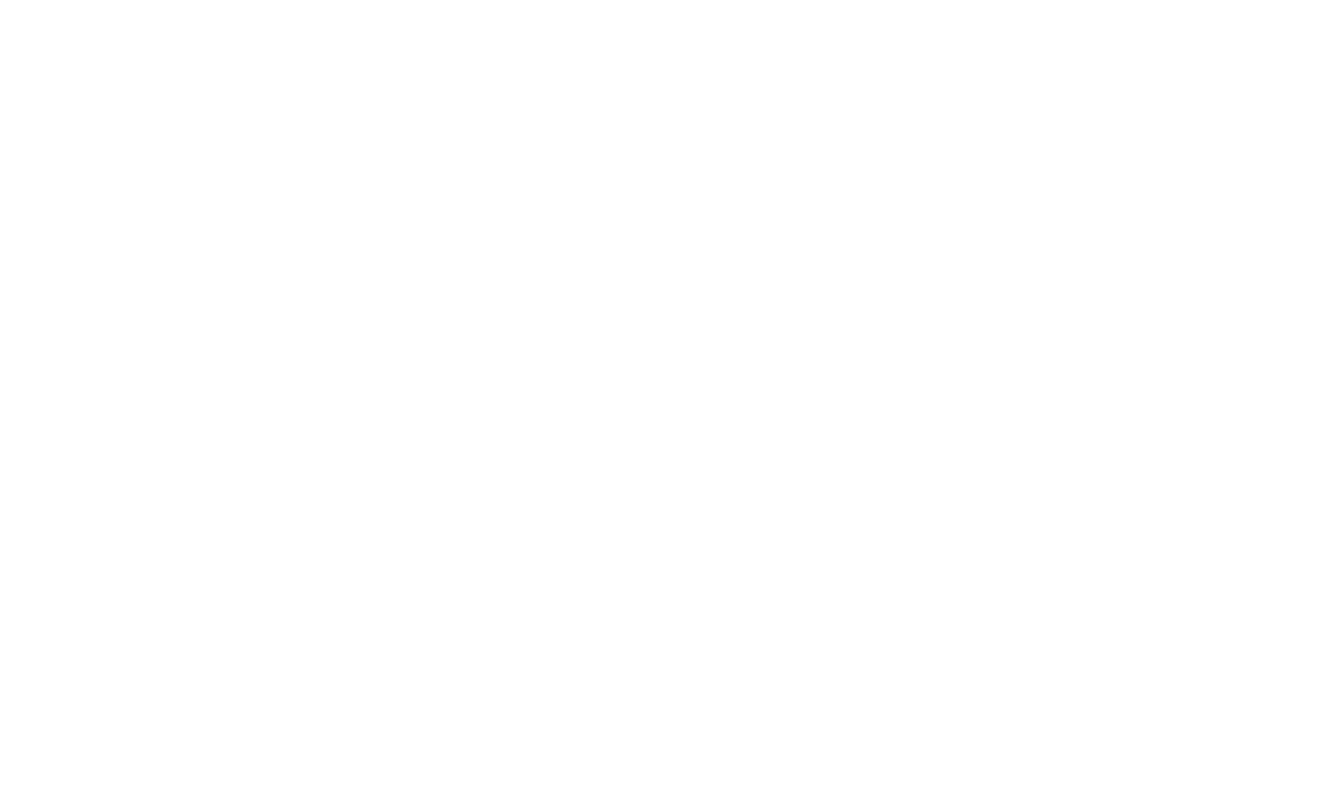
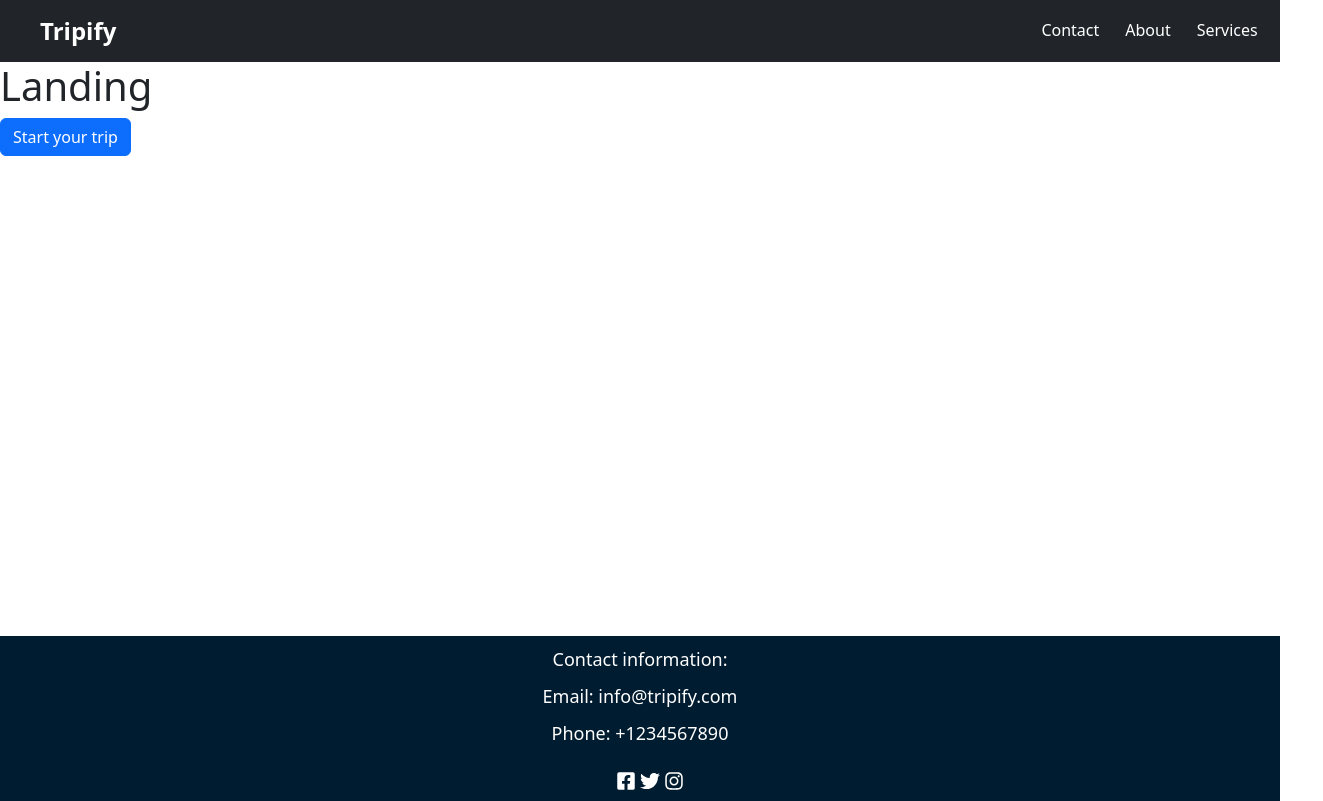
Before and after one commit to Jaskaran762/mirror_backend_group9, a React (Create React App) app in the folder Frontend/: page /landing in a window 1280 px wide. Before the commit this address had no page. Shown: the whole page, 1323 px wide, since content can reach past the window. Built offline with nearby package versions, Linux system fonts and the light colour scheme.

Commit message:
Landing page base structure

```diff
--- a/Frontend/package.json
+++ b/Frontend/package.json
@@ -11,7 +11,9 @@
     "axios": "^1.4.0",
     "babel-preset-react-app": "^10.0.1",
     "bootstrap": "^5.3.0",
+    "moment": "^2.29.4",
     "react": "18.2.0",
+    "react-big-calendar": "^1.8.1",
     "react-bootstrap": "^2.8.0",
     "react-datepicker": "^4.16.0",
     "react-dom": "18.2.0",
--- a/Frontend/src/App.js
+++ b/Frontend/src/App.js
@@ -1,38 +1,79 @@
 import "./App.css";
-import { BrowserRouter, Route, Routes } from "react-router-dom";
+
+import { BrowserRouter as Router, Route, Routes } from "react-router-dom";
+
 import Login from "./components/authentication/Login";
+
 import Home from "./components/Home";
+
 import Signup from "./components/authentication/Signup";
+
 import Error from "./components/Error";
+
 import ForgotPassword from "./components/authentication/forgot";
+
 import ContactPage from "./components/HomeNavOptions/Contact";
+
 import ServicesPage from "./components/HomeNavOptions/Services";
+
 import AboutPage from "./components/HomeNavOptions/About";
+
 import MainPage from "./components/Landing-page/Main";
 
+import Landing from "./components/Landing-page/landing";
+
+
+
+
 import "bootstrap/dist/css/bootstrap.css";
+
 import Itinerary from "./components/itinerary/itinerary";
+
 import Wish from "./components/wishlist/Wish";
+
 import UserProfile from "./components/UserProfile/profile";
 
+
+
+
 function App() {
+
   return (
-    <BrowserRouter>
+
+    <Router>
+
       <Routes>
+
         <Route path="/" element={<Home />} />
+
         <Route path="/login" element={<Login />} />
+
         <Route path="/signup" element={<Signup />} />
+
         <Route path="/forgot-password" element={<ForgotPassword />} />
+
         <Route path="/contact" element={<ContactPage />} />
+
         <Route path="/about" element={<AboutPage />} />
+
         <Route path="/services" element={<ServicesPage />} />
+
         <Route path="/mainpage" element={<MainPage />} />
+
         <Route path = "/itinerary/:data" element ={<Itinerary/>}/>
+
         <Route path = "/wish/:data" element ={<Wish />}/>
+
         <Route path = "/profile" element = {<UserProfile/>}/>
+
+        <Route path = '/landing' element = {<Landing/>}/>
+
       </Routes>
-    </BrowserRouter>
+
+    </Router>
+
   );
+
 }
 
 export default App;
--- /dev/null
+++ b/Frontend/src/components/Landing-page/landing.js
@@ -0,0 +1,36 @@
+import React from 'react'
+
+import { Button } from 'react-bootstrap'
+
+import { useNavigate } from 'react-router-dom';
+
+import HomeNavbar from '../HomeNav';
+
+import Footer from '../footer';
+
+const Landing = () => {
+    const changePage = useNavigate();
+    const handletrip = () =>{
+       changePage('/mainpage');
+    }
+
+  return (
+    <div >
+    <div style={{marginTop:'0px'}}>
+    <HomeNavbar/>
+    </div>
+        <h1>
+            Landing
+        </h1>
+    <Button onClick={handletrip}>
+        Start your trip
+    </Button>
+
+    <div style={{marginTop:'30rem'}}>
+    <Footer/>
+    </div>
+    </div>
+  )
+}
+
+export default Landing;
--- a/Frontend/src/components/authentication/Login.js
+++ b/Frontend/src/components/authentication/Login.js
@@ -27,7 +27,7 @@
       setShowToast(true);
       setTimeout(() => {
         setShowToast(false);
-        history('/mainpage');
+        history('/landing');
       }, 2000);
     } catch (error) {
       setIsLoading(false);
```
Also changed, not shown: 1 other file (tests, documents, lock files or other folders).
